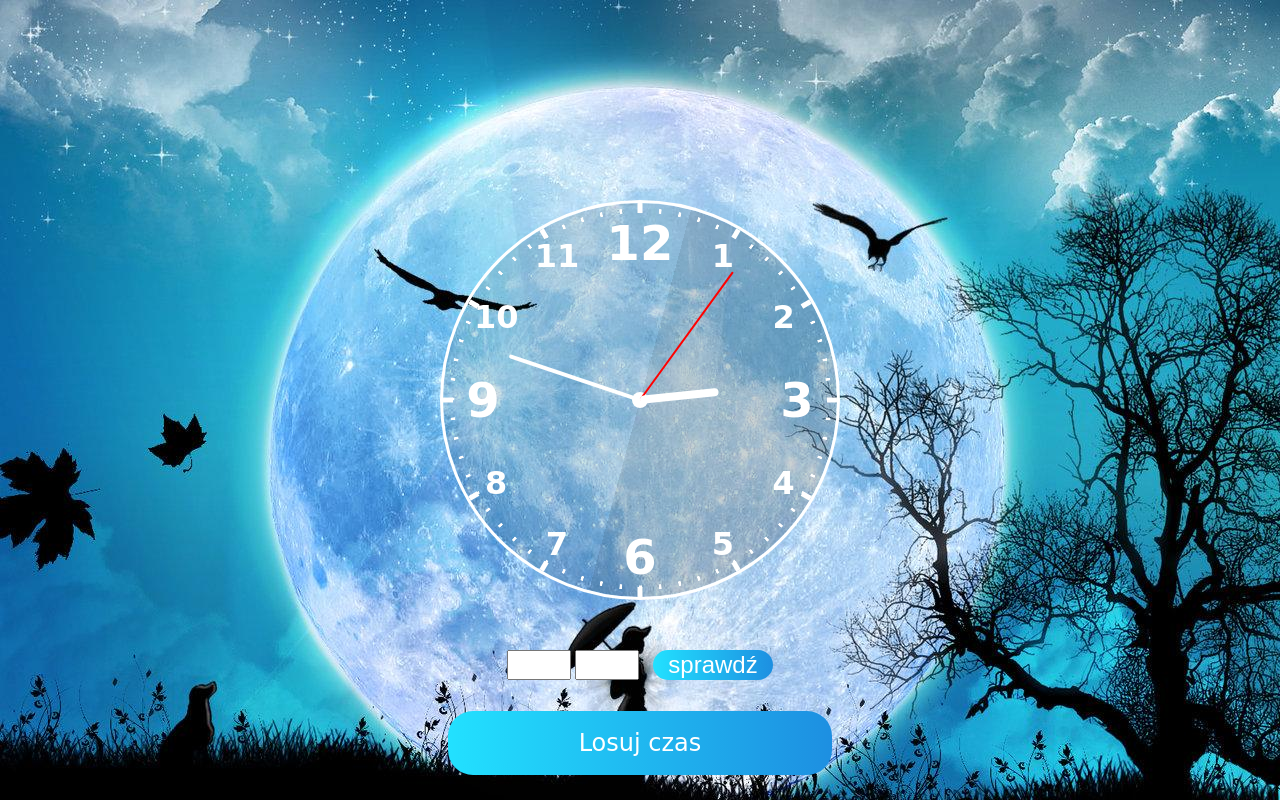
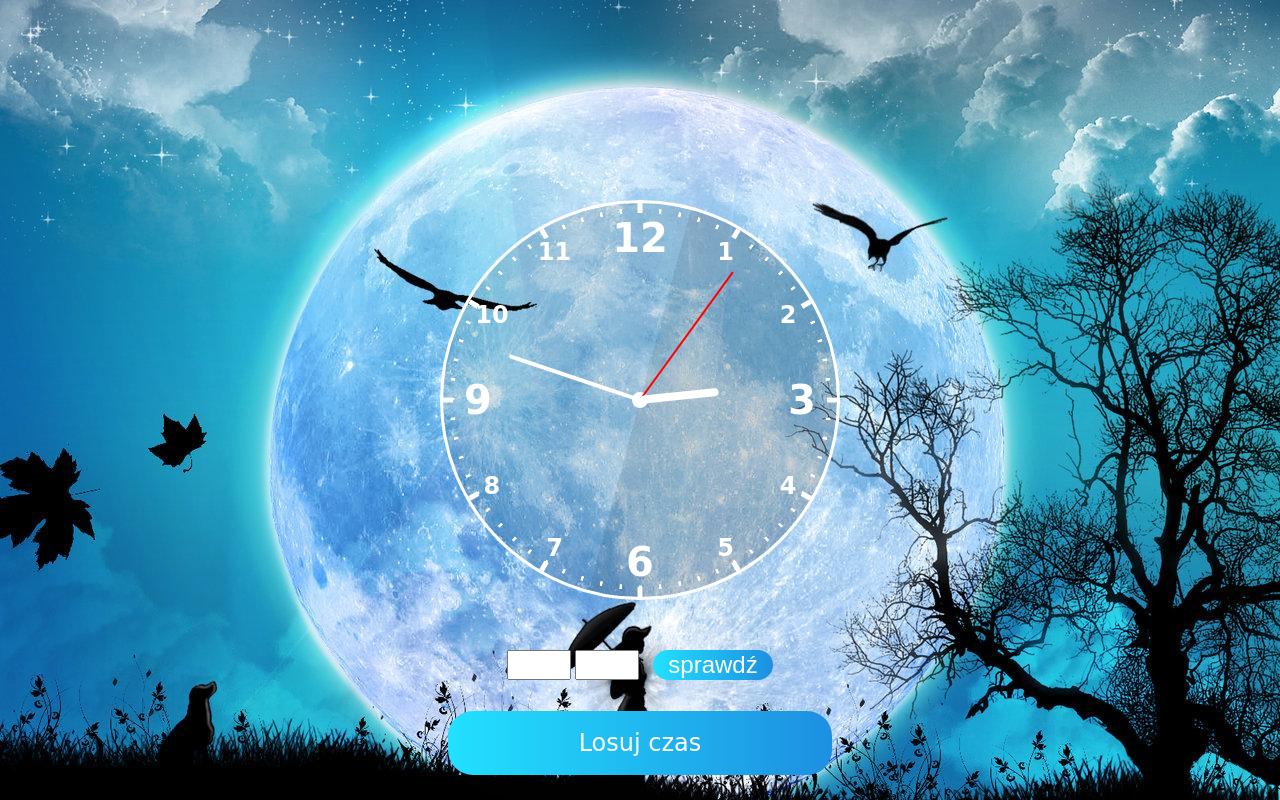
Before and after one commit to linkeusblind/elements, a plain HTML site: page analog-clock/index.html in a window 1280 px wide. Drawn offline with Linux system fonts and the light colour scheme; a web font is replaced by a local one.

Commit message:
smaller nums

```diff
--- a/analog-clock/style.scss
+++ b/analog-clock/style.scss
@@ -114,7 +114,7 @@ input {
     top: 0;
     left: 0;
     text-align: center;
-    font-size: 4vh;
+    font-size: 3vh;
     font-weight: 700;
     color: white;
     padding: 12px;
@@ -151,7 +151,7 @@ input {
     transform: rotate(90deg);
 }
 .num3 div {
-    font-size: 6vh;
+    font-size: 5vh;
     transform: rotate(-90deg);
 }
 
@@ -173,7 +173,7 @@ input {
     transform: rotate(180deg);
 }
 .num6 div {
-    font-size: 6vh;
+    font-size: 5vh;
     transform: rotate(-180deg);
 }
 
@@ -195,7 +195,7 @@ input {
     transform: rotate(270deg);
 }
 .num9 div {
-    font-size: 6vh;
+    font-size: 5vh;
     transform: rotate(-270deg);
 }
 
@@ -217,7 +217,7 @@ input {
     transform: rotate(0deg);
 }
 .num12 div {
-    font-size: 6vh;
+    font-size: 5vh;
     transform: rotate(0deg);
 }
 
```
Also changed, not shown: analog-clock/style.css, newyear/style.css, snow/style.css, wishes/style.css, 3 other files.
